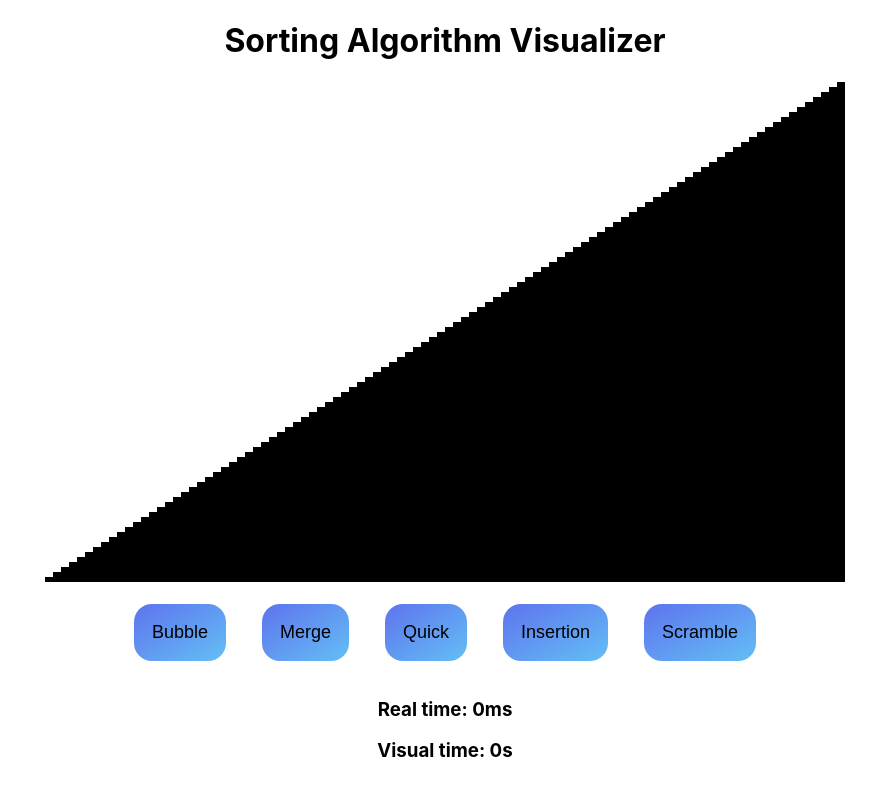
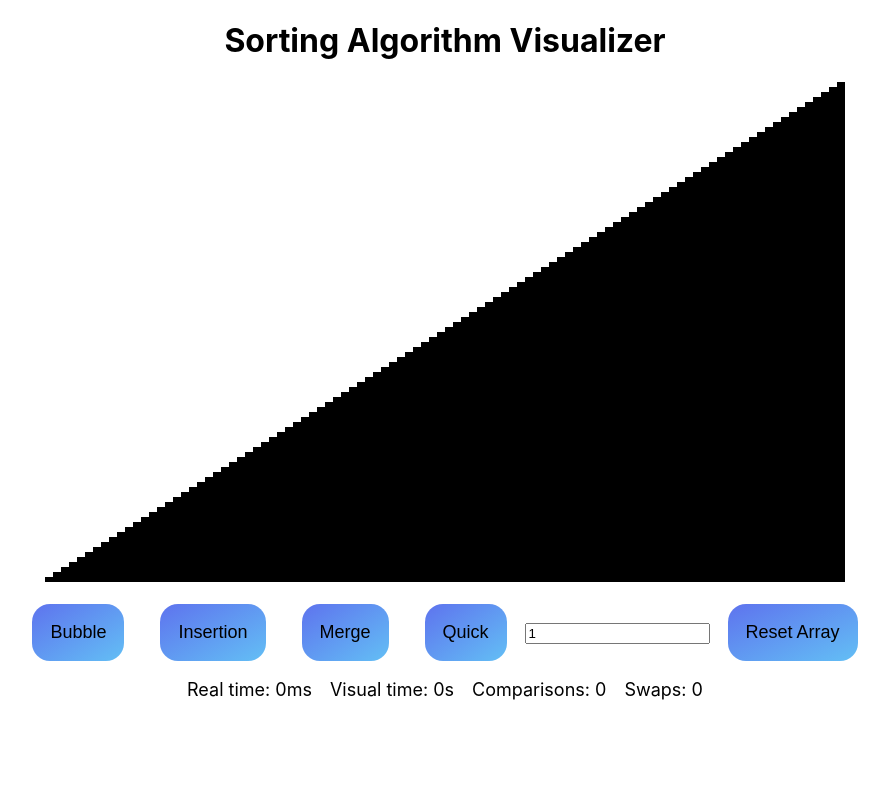
Before and after one commit to nathandcarter21/Sorting-Visualizer, a React (Create React App) app: page / in a window 1280 px wide. Shown: the top 796 px of the page, without its empty margins (195-1084 px from the left). Built offline with nearby package versions, Linux system fonts and the light colour scheme.

Commit message:
varied speed

```diff
--- a/src/App.css
+++ b/src/App.css
@@ -38,3 +38,10 @@ code {
   background-image: linear-gradient(to left top, #63bff5, #5e73ee);
   font-size: large;
 }
+
+.information-section {
+  display: flex;
+  gap: 1em;
+  justify-content: center;
+  font-size: large;
+}
--- a/src/Content.js
+++ b/src/Content.js
@@ -8,9 +8,12 @@ const Content = () => {
     }, [])
     let [array, setArray] = useState([])
     let [rendering, setRendering] = useState(false)
-    let [scrambled, setScrambled] = useState(true)
+    let [scrambled, setScrambled] = useState(false)
     let [realTime, setRealTime] = useState(0.0)
     let [visualTime, setVisualTime] = useState(0.0)
+    let [comparisons, setComparisons] = useState(0)
+    let [swaps, setSwaps] = useState(0)
+    let [speed, setSpeed] = useState(1)
     const sleep = (ms) => {
         return new Promise(resolve => setTimeout(resolve, ms));
     }
@@ -31,12 +34,14 @@ const Content = () => {
             colArray[i].style.height = `${(tempArray[i] + 1) * 5}px`;
         }
         setArray(tempArray)
-        setScrambled(true)
+        if (colArray.length > 0)
+            setScrambled(true)
     }
 
     const animateColumnsBubble = async (animations) => {
         setRendering(true)
         setScrambled(false)
+        setVisualTime(0.0)
         let start = new Date().getTime();
         const colArray = document.getElementsByClassName("col")
         for (let i = 0; i < animations.length; i++) {
@@ -49,10 +54,10 @@ const Content = () => {
             } else {
                 colArray[animations[i][0]].style.backgroundColor = 'red'
                 colArray[animations[i][1]].style.backgroundColor = 'red'
-                await sleep(1)
+                await sleep(speed)
                 colArray[animations[i][0]].style.backgroundColor = 'black'
                 colArray[animations[i][1]].style.backgroundColor = 'black'
-                await sleep(1)
+                await sleep(speed)
             }
         }
         let end = new Date().getTime();
@@ -62,6 +67,8 @@ const Content = () => {
     }
 
     const BubbleSort = async () => {
+        let comparisons = 0
+        let swaps = 0
         const tempArray = [...array]
         let animations = []
         let sorted = false
@@ -70,8 +77,10 @@ const Content = () => {
             sorted = true
             for (let i = 0; i < tempArray.length - 1; i++) {
                 animations.push([i, i + 1])
+                comparisons++
                 if (tempArray[i] > tempArray[i + 1]) {
                     animations.push([i, i + 1])
+                    swaps++
                     let temp = tempArray[i]
                     tempArray[i] = tempArray[i + 1]
                     tempArray[i + 1] = temp
@@ -85,21 +94,24 @@ const Content = () => {
         let end = new Date().getTime();
         setRealTime(end - start)
         animateColumnsBubble(animations)
+        setComparisons(comparisons)
+        setSwaps(swaps)
     }
 
     const animateColumnsMerge = async (animations) => {
         setRendering(true)
         setScrambled(false)
+        setVisualTime(0.0)
         let start = new Date().getTime();
         const colArray = document.getElementsByClassName("col")
         for (let i = 0; i < animations.length; i++) {
             if (animations[i][0] === 0) {
                 colArray[animations[i][1]].style.backgroundColor = 'red'
                 colArray[animations[i][2]].style.backgroundColor = 'red'
-                await sleep(1)
+                await sleep(speed)
                 colArray[animations[i][1]].style.backgroundColor = 'black'
                 colArray[animations[i][2]].style.backgroundColor = 'black'
-                await sleep(1)
+                await sleep(speed)
             }
             else if (animations[i][0] === 1) {
                 const newHeight = `${animations[i][2] * 5}px`
@@ -115,12 +127,15 @@ const Content = () => {
 
     const MergeSort = async () => {
         let animations = []
+        let comparisons = 0
+        let swaps = 0
         const merge = async (nums, left, mid, right) => {
             let i = left;
             let j = mid + 1;
             let k = left;
             let temp = [right - left]
             while (i <= mid && j <= right) {
+                comparisons++
                 animations.push([0, i, j])
                 if (nums[i] > nums[j]) {
                     temp[k] = nums[j];
@@ -144,6 +159,7 @@ const Content = () => {
                 k++;
             }
             for (let i = left; i < k; i++) {
+                swaps++
                 animations.push([1, i, temp[i]])
                 nums[i] = temp[i];
             }
@@ -163,10 +179,12 @@ const Content = () => {
         let end = new Date().getTime();
         setRealTime(end - start)
         animateColumnsMerge(animations)
+        setSwaps(swaps)
+        setComparisons(comparisons)
     }
 
     const animateColumnsQuick = async (animations) => {
-        console.log(array)
+        setVisualTime(0.0)
         setRendering(true)
         setScrambled(false)
         let start = new Date().getTime();
@@ -175,10 +193,10 @@ const Content = () => {
             if (animations[i][0] === 0) {
                 colArray[animations[i][1]].style.backgroundColor = 'red'
                 colArray[animations[i][2]].style.backgroundColor = 'red'
-                await sleep(1)
+                await sleep(speed)
                 colArray[animations[i][1]].style.backgroundColor = 'black'
                 colArray[animations[i][2]].style.backgroundColor = 'black'
-                await sleep(1)
+                await sleep(speed)
             }
             else if (animations[i][0] === 1) {
                 const tempHeight = colArray[animations[i][1]].style.height;
@@ -194,22 +212,27 @@ const Content = () => {
 
     const QuickSort = () => {
         let animations = []
+        let comparisons = 0
+        let swaps = 0
         const partition = (nums, left, right, pivot) => {
             let pivotVal = nums[pivot]
             let i = left;
             let j = right;
 
             while (i <= j) {
-                animations.push([0, i, pivot])
                 while (nums[i] < pivotVal) {
+                    animations.push([0, i, pivot])
+                    comparisons++
                     i++;
                 }
-                animations.push([0, j, pivot])
                 while (nums[j] > pivotVal) {
+                    comparisons++
+                    animations.push([0, j, pivot])
                     j--;
                 }
                 if (i <= j) {
                     if (i !== j) {
+                        swaps++
                         animations.push([1, i, j])
                         let temp = nums[i]
                         nums[i] = nums[j]
@@ -236,9 +259,13 @@ const Content = () => {
         let end = new Date().getTime();
         setRealTime(end - start)
         animateColumnsQuick(animations)
+        setSwaps(swaps)
+        setComparisons(comparisons)
     }
 
     const Insertion = () => {
+        let comparisons = 0
+        let swaps = 0
         let start = new Date().getTime();
         const temp = [...array]
         const animations = [];
@@ -247,17 +274,22 @@ const Content = () => {
             let current = temp[i];
             let j = i - 1;
             while ((j > -1) && (current < temp[j])) {
+                comparisons++
+                swaps++
                 animations.push([0, j, j + 1]);
                 animations.push([1, j, j + 1])
                 temp[j + 1] = temp[j];
                 j--;
             }
+            swaps++
             //animations.push([1, i, j + 1])
             temp[j + 1] = current;
         }
         let end = new Date().getTime();
         setRealTime(end - start);
         animateColumnsQuick(animations)
+        setSwaps(swaps)
+        setComparisons(comparisons)
     }
 
     return (
@@ -270,6 +302,11 @@ const Content = () => {
             }}>Bubble</button>
             <button className="algorithm" onClick={() => {
                 if (scrambled && !rendering) {
+                    Insertion();
+                }
+            }}>Insertion</button>
+            <button className="algorithm" onClick={() => {
+                if (scrambled && !rendering) {
                     MergeSort()
                 }
             }}>Merge</button>
@@ -278,19 +315,21 @@ const Content = () => {
                     QuickSort()
                 }
             }}>Quick</button>
-            <button className="algorithm" onClick={() => {
-                if (scrambled && !rendering) {
-                    Insertion();
-                }
-            }}>Insertion</button>
+            <input type="number" id="speed" defaultValue='1' />
             <button className="algorithm" onClick={() => {
                 if (!rendering) {
                     setRandomArray()
                     setScrambled(true)
                 }
-            }}>Scramble</button>
-            <h3>Real time: {realTime}ms</h3>
-            <h3>Visual time: {visualTime / 1000}s</h3>
+                let speed = document.getElementById('speed')
+                setSpeed(speed.value)
+            }}>Reset Array</button>
+            <div className="information-section">
+                <div className="info">Real time: {realTime}ms</div>
+                <div className="info">Visual time: {visualTime / 1000}s</div>
+                <div className="info">Comparisons: {comparisons}</div>
+                <div className="info">Swaps: {swaps}</div>
+            </div>
         </div >
     )
 }
```
